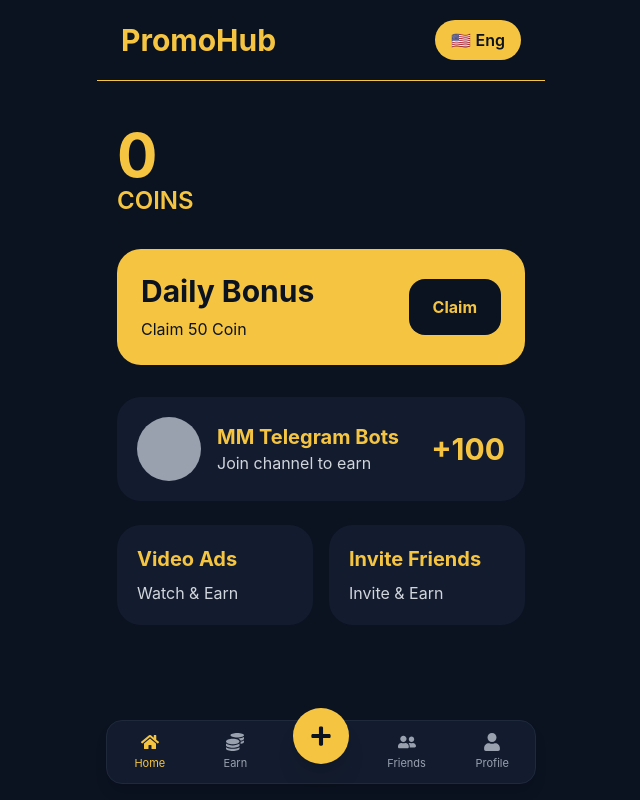
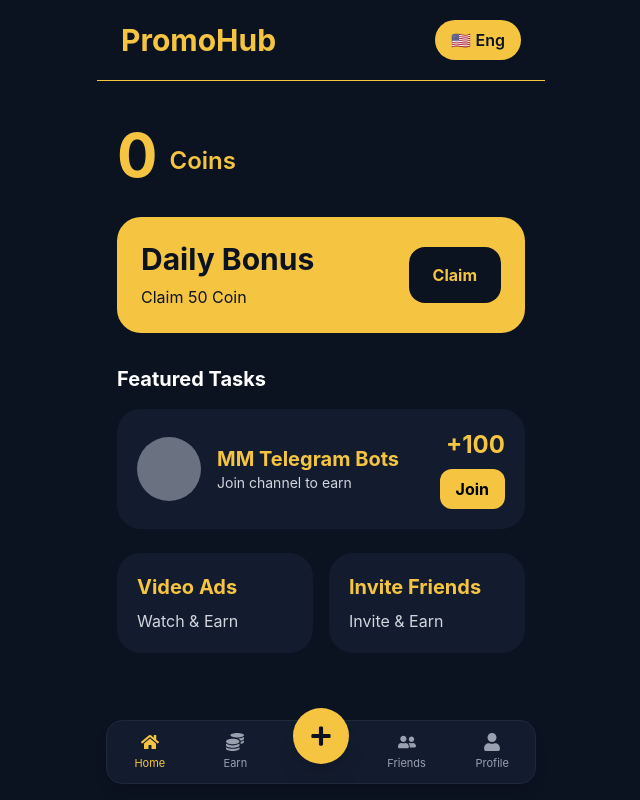
Before and after one commit to mrmiser69/ProMHUB, a React (Vite) app: page / in a window 1280 px wide. Shown: the whole page, without its empty margins (319-959 px from the left). Built offline with nearby package versions, Linux system fonts and the light colour scheme; no server answers.

Commit message:
update bot logic

```diff
--- a/src/pages/Home.jsx
+++ b/src/pages/Home.jsx
@@ -6,6 +6,7 @@ import { getTelegramUserId } from "../utils/telegram";
 function Home() {
   const [user, setUser] = useState(null);
   const [loadingBonus, setLoadingBonus] = useState(false);
+
   const userId = getTelegramUserId();
 
   useEffect(() => {
@@ -32,7 +33,6 @@ function Home() {
 
       if (res.data.success) {
         alert(`🎉 You received ${res.data.reward} coins`);
-
         await loadUser();
       } else {
         alert(res.data.error);
@@ -55,14 +55,17 @@ function Home() {
       <Header />
 
       <div className="p-5">
+
         {/* Coin Balance */}
-        <h2 className="text-[#F5C542] text-6xl font-bold mt-6">
+        <div className="mt-6 flex items-end gap-3">
+          <h2 className="text-[#F5C542] text-6xl font-bold">
             {Number(user?.coin ?? 0).toLocaleString()}
           </h2>
 
-        <p className="text-[#F5C542] text-2xl font-semibold">
-          COINS
-        </p>
+          <span className="text-[#F5C542] text-2xl font-semibold mb-2">
+            Coins
+          </span>
+        </div>
 
         {/* Daily Bonus */}
         <div className="mt-8 bg-[#F5C542] rounded-3xl p-6">
@@ -88,28 +91,53 @@ function Home() {
         </div>
 
         {/* Featured Task */}
-        <div className="mt-8 bg-[#131C2E] rounded-3xl p-5 flex items-center justify-between">
+        <div className="mt-8">
+          <h2 className="text-white text-xl font-bold mb-4">
+            Featured Tasks
+          </h2>
+
+          <div className="bg-[#131C2E] rounded-3xl p-5">
+
+            <div className="flex items-center justify-between">
+
               <div className="flex items-center gap-4">
-            <div className="w-16 h-16 rounded-full bg-gray-400"></div>
+
+                <div className="w-16 h-16 rounded-full bg-gray-500"></div>
 
                 <div>
                   <h3 className="text-[#F5C542] text-xl font-bold">
                     MM Telegram Bots
                   </h3>
 
-              <p className="text-gray-300">
+                  <p className="text-gray-300 text-sm">
                     Join channel to earn
                   </p>
                 </div>
+
               </div>
 
-          <span className="text-[#F5C542] text-3xl font-bold">
+              <div className="text-right">
+
+                <p className="text-[#F5C542] text-2xl font-bold">
                   +100
-          </span>
+                </p>
+
+                <button
+                  className="mt-2 bg-[#F5C542] text-black px-4 py-2 rounded-xl font-bold"
+                >
+                  Join
+                </button>
+
+              </div>
+
+            </div>
+
+          </div>
         </div>
 
         {/* Video Ads + Invite Friends */}
         <div className="grid grid-cols-2 gap-4 mt-6">
+
           <div className="bg-[#131C2E] rounded-3xl p-5">
             <h3 className="text-[#F5C542] text-xl font-bold">
               Video Ads
@@ -129,7 +157,9 @@ function Home() {
               Invite & Earn
             </p>
           </div>
+
         </div>
+
       </div>
     </div>
   );
```
Lines whose indentation alone changed are shown as unchanged.
